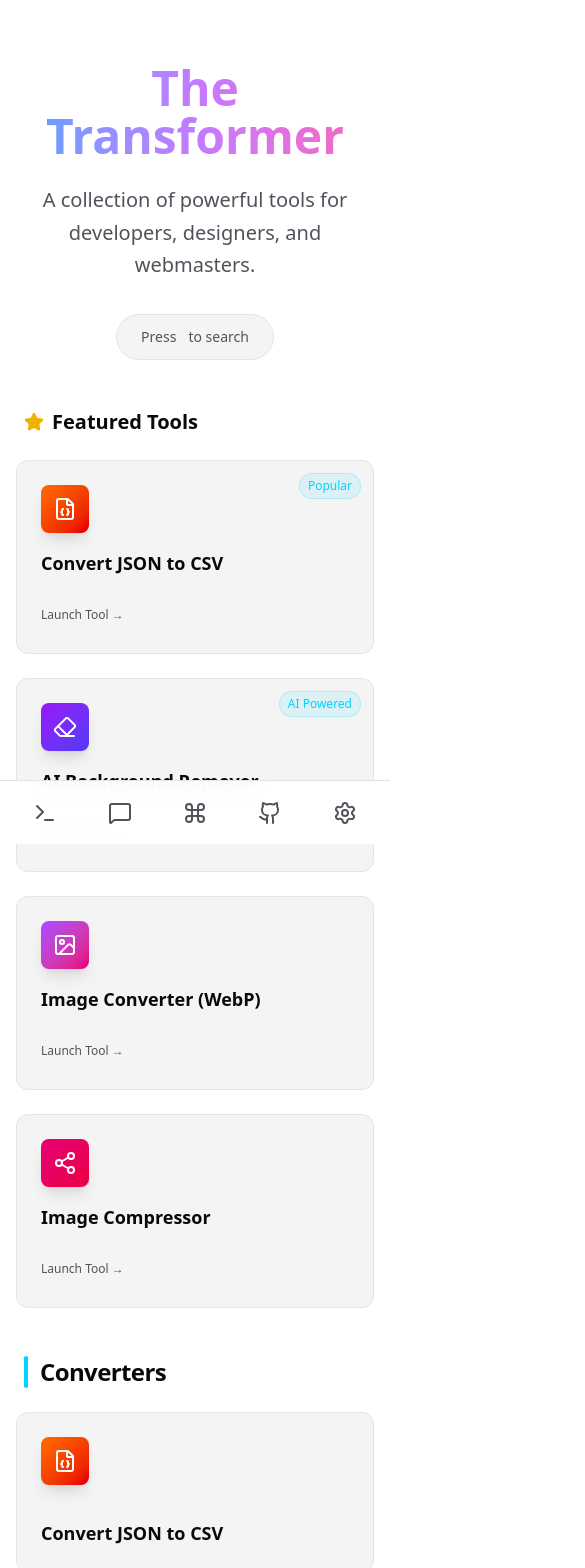
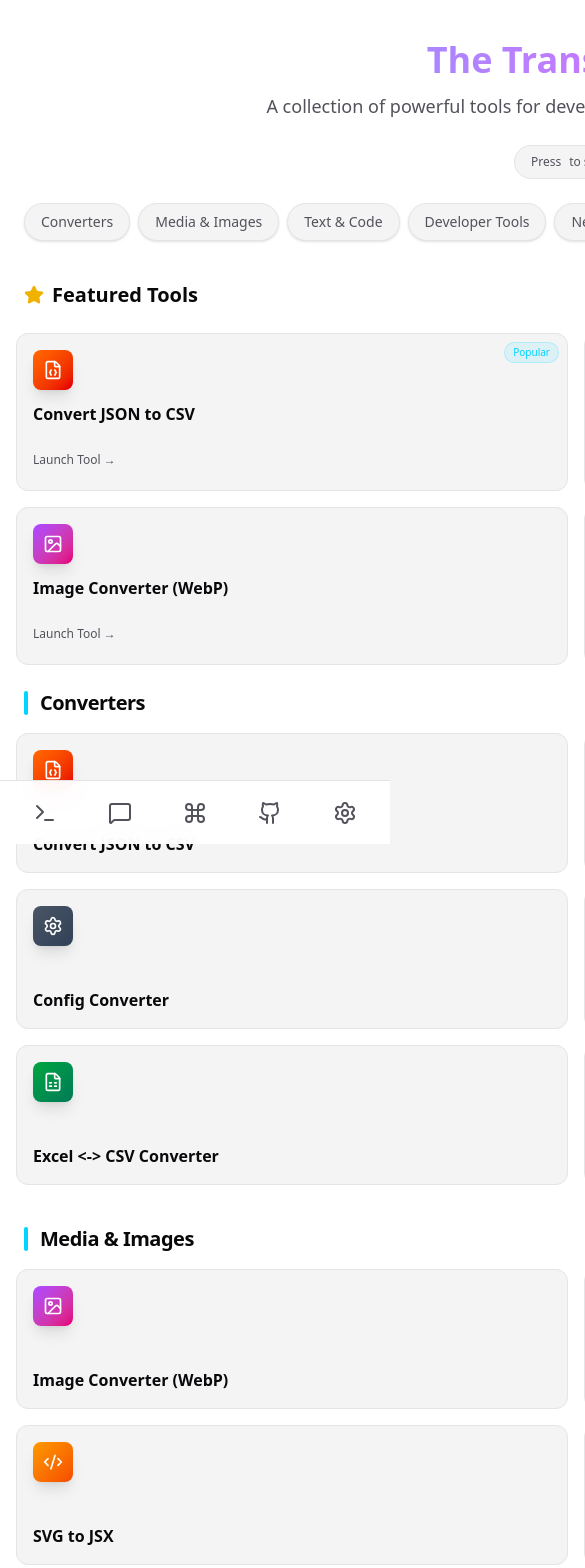
Before and after one commit to BilalisTheBack/transformer, a React (Vite) app: page / in a window 390 px wide. Shown: the top 1568 px of the page, 585 px wide, since content can reach past the window. Built offline with nearby package versions, Linux system fonts and the light colour scheme.

Commit message:
UI: Optimize mobile experience with 2-column grid and category scroller

```diff
--- a/src/features/home/Home.tsx
+++ b/src/features/home/Home.tsx
@@ -534,14 +534,14 @@ export default function Home() {
   ];
 
   return (
-    <div className="max-w-7xl mx-auto space-y-12 pb-24 animate-in fade-in duration-500">
+    <div className="max-w-7xl mx-auto space-y-6 md:space-y-12 pb-24 animate-in fade-in duration-500">
       {/* Hero Section */}
-      <div className="text-center space-y-8 pt-12">
-        <div className="space-y-4">
-          <h1 className="text-5xl md:text-7xl font-bold bg-clip-text text-transparent bg-gradient-to-r from-blue-400 via-purple-400 to-pink-400 pb-2">
+      <div className="text-center space-y-6 md:space-y-8 pt-6 md:pt-12">
+        <div className="space-y-2 md:space-y-4">
+          <h1 className="text-4xl md:text-7xl font-bold bg-clip-text text-transparent bg-gradient-to-r from-blue-400 via-purple-400 to-pink-400 pb-1 md:pb-2">
             The Transformer
           </h1>
-          <p className="text-xl text-app-text-sub max-w-2xl mx-auto leading-relaxed">
+          <p className="text-lg md:text-xl text-app-text-sub max-w-2xl mx-auto leading-relaxed px-4">
             {t("home.subtitle")}
           </p>
         </div>
@@ -553,13 +553,32 @@ export default function Home() {
               new KeyboardEvent("keydown", { key: "k", metaKey: true })
             )
           }
-          className="inline-flex items-center gap-3 px-6 py-3 bg-app-panel border border-app-border rounded-full text-app-text-sub text-sm hover:border-app-primary/50 hover:shadow-lg hover:shadow-app-primary/10 transition-all cursor-pointer group"
+          className="inline-flex items-center gap-2 md:gap-3 px-4 py-2 md:px-6 md:py-3 bg-app-panel border border-app-border rounded-full text-app-text-sub text-xs md:text-sm hover:border-app-primary/50 hover:shadow-lg hover:shadow-app-primary/10 transition-all cursor-pointer group"
         >
           <span>{t("common.press")}</span>
           <kbd className="hidden sm:inline-flex h-6 items-center gap-1 rounded border border-app-border bg-app-bg px-2 font-mono text-[10px] font-medium text-app-text-sub group-hover:border-app-primary/50 group-hover:text-app-text transition-colors">
             <span className="text-xs">⌘</span>K
           </kbd>
           <span>{t("common.to_search")}</span>
+        </div>
+      </div>
+
+      {/* Category Quick Scroller */}
+      <div className="flex overflow-x-auto pb-4 px-2 no-scrollbar -mx-4 md:mx-0 mask-fade-right">
+        <div className="flex gap-2 px-4 md:px-0">
+          {sections.map((section) => (
+            <button
+              key={section.id}
+              onClick={() => {
+                document
+                  .getElementById(`section-${section.id}`)
+                  ?.scrollIntoView({ behavior: "smooth", block: "start" });
+              }}
+              className="whitespace-nowrap px-4 py-2 bg-app-panel border border-app-border rounded-full text-sm font-medium text-app-text-sub hover:text-app-primary hover:border-app-primary/50 transition-all shadow-sm"
+            >
+              {section.title}
+            </button>
+          ))}
         </div>
       </div>
 
@@ -572,7 +591,7 @@ export default function Home() {
               {t("recent_tools_favorites", "Favorites")}
             </h2>
           </div>
-          <div className="grid grid-cols-1 sm:grid-cols-2 lg:grid-cols-4 xl:grid-cols-5 gap-4">
+          <div className="grid grid-cols-2 sm:grid-cols-2 lg:grid-cols-4 xl:grid-cols-5 gap-3 md:gap-4">
             {sections
               .flatMap((s) => s.tools)
               .filter((tool) => favorites.includes(tool.id))
@@ -580,14 +599,14 @@ export default function Home() {
                 <Link
                   key={tool.id}
                   to={tool.path}
-                  className="group relative flex flex-col p-6 bg-app-panel border border-app-border rounded-xl hover:border-app-primary/50 hover:shadow-xl hover:-translate-y-1 transition-all duration-300"
+                  className="group relative flex flex-col p-4 md:p-6 bg-app-panel border border-app-border rounded-xl hover:border-app-primary/50 hover:shadow-xl hover:-translate-y-1 transition-all duration-300"
                 >
                   <div
-                    className={`w-12 h-12 rounded-lg bg-gradient-to-br ${tool.color} flex items-center justify-center text-white mb-4 shadow-lg group-hover:scale-110 transition-transform duration-300`}
+                    className={`w-10 h-10 md:w-12 md:h-12 rounded-lg bg-gradient-to-br ${tool.color} flex items-center justify-center text-white mb-3 md:mb-4 shadow-lg group-hover:scale-110 transition-transform duration-300`}
                   >
-                    <tool.icon className="w-6 h-6" />
+                    <tool.icon className="w-5 h-5 md:w-6 md:h-6" />
                   </div>
-                  <h3 className="text-lg font-semibold mb-2 group-hover:text-app-primary transition-colors">
+                  <h3 className="text-base md:text-lg font-semibold mb-1 md:mb-2 group-hover:text-app-primary transition-colors line-clamp-1">
                     {tool.title}
                   </h3>
                   <div className="mt-auto pt-4 flex items-center justify-between">
@@ -627,7 +646,7 @@ export default function Home() {
               {t("clear")}
             </button>
           </div>
-          <div className="grid grid-cols-1 sm:grid-cols-2 lg:grid-cols-4 xl:grid-cols-5 gap-4">
+          <div className="grid grid-cols-2 sm:grid-cols-2 lg:grid-cols-4 xl:grid-cols-5 gap-3 md:gap-4">
             {sections
               .flatMap((s) => s.tools)
               .filter((tool) => recentTools.some((rt) => rt.path === tool.path))
@@ -636,14 +655,14 @@ export default function Home() {
                 <Link
                   key={tool.id}
                   to={tool.path}
-                  className="group relative flex flex-col p-6 bg-app-panel border border-app-border rounded-xl hover:border-app-primary/50 hover:shadow-xl hover:-translate-y-1 transition-all duration-300"
+                  className="group relative flex flex-col p-4 md:p-6 bg-app-panel border border-app-border rounded-xl hover:border-app-primary/50 hover:shadow-xl hover:-translate-y-1 transition-all duration-300"
                 >
                   <div
-                    className={`w-12 h-12 rounded-lg bg-gradient-to-br ${tool.color} flex items-center justify-center text-white mb-4 shadow-lg group-hover:scale-110 transition-transform duration-300`}
+                    className={`w-10 h-10 md:w-12 md:h-12 rounded-lg bg-gradient-to-br ${tool.color} flex items-center justify-center text-white mb-3 md:mb-4 shadow-lg group-hover:scale-110 transition-transform duration-300`}
                   >
-                    <tool.icon className="w-6 h-6" />
+                    <tool.icon className="w-5 h-5 md:w-6 md:h-6" />
                   </div>
-                  <h3 className="text-lg font-semibold mb-2 group-hover:text-app-primary transition-colors">
+                  <h3 className="text-base md:text-lg font-semibold mb-1 md:mb-2 group-hover:text-app-primary transition-colors line-clamp-1">
                     {tool.title}
                   </h3>
                   <div className="mt-auto pt-4 flex items-center justify-between">
@@ -682,7 +701,7 @@ export default function Home() {
           <Star className="w-5 h-5 text-yellow-500 fill-yellow-500" />
           {t("featured_tools")}
         </h2>
-        <div className="grid grid-cols-1 sm:grid-cols-2 lg:grid-cols-4 gap-6">
+        <div className="grid grid-cols-2 sm:grid-cols-2 lg:grid-cols-4 gap-4 md:gap-6">
           {[
             {
               id: "json-csv",
@@ -718,19 +737,19 @@ export default function Home() {
             <Link
               key={tool.id}
               to={tool.path}
-              className="group relative flex flex-col p-6 bg-app-panel border border-app-border rounded-xl hover:border-app-primary/50 hover:shadow-xl hover:-translate-y-1 transition-all duration-300"
+              className="group relative flex flex-col p-4 md:p-6 bg-app-panel border border-app-border rounded-xl hover:border-app-primary/50 hover:shadow-xl hover:-translate-y-1 transition-all duration-300"
             >
               {tool.badge && (
-                <div className="absolute top-3 right-3 px-2 py-1 bg-app-primary/10 text-app-primary text-xs font-medium rounded-full border border-app-primary/20">
+                <div className="absolute top-2 right-2 md:top-3 md:right-3 px-2 py-0.5 md:py-1 bg-app-primary/10 text-app-primary text-[10px] md:text-xs font-medium rounded-full border border-app-primary/20">
                   {tool.badge}
                 </div>
               )}
               <div
-                className={`w-12 h-12 rounded-lg bg-gradient-to-br ${tool.color} flex items-center justify-center text-white mb-4 shadow-lg group-hover:scale-110 transition-transform duration-300`}
+                className={`w-10 h-10 md:w-12 md:h-12 rounded-lg bg-gradient-to-br ${tool.color} flex items-center justify-center text-white mb-3 md:mb-4 shadow-lg group-hover:scale-110 transition-transform duration-300`}
               >
-                <tool.icon className="w-6 h-6" />
+                <tool.icon className="w-5 h-5 md:w-6 md:h-6" />
               </div>
-              <h3 className="text-lg font-semibold mb-2 group-hover:text-app-primary transition-colors">
+              <h3 className="text-base md:text-lg font-semibold mb-1 md:mb-2 group-hover:text-app-primary transition-colors line-clamp-1">
                 {tool.title}
               </h3>
               <div className="mt-auto pt-4 flex items-center justify-between">
@@ -761,27 +780,31 @@ export default function Home() {
       </div>
 
       {/* Tools Grid */}
-      <div className="space-y-16">
+      <div className="space-y-10 md:space-y-16">
         {sections.map((section) => (
-          <div key={section.id} className="space-y-6">
+          <div
+            key={section.id}
+            id={`section-${section.id}`}
+            className="space-y-4 md:space-y-6 scroll-mt-24 md:scroll-mt-6"
+          >
             <div className="flex items-center gap-3 px-2">
-              <div className="h-8 w-1 bg-app-primary rounded-full" />
-              <h2 className="text-2xl font-bold tracking-tight">
+              <div className="h-6 md:h-8 w-1 bg-app-primary rounded-full" />
+              <h2 className="text-xl md:text-2xl font-bold tracking-tight">
                 {section.title}
               </h2>
             </div>
-            <div className="grid grid-cols-1 sm:grid-cols-2 lg:grid-cols-3 xl:grid-cols-4 gap-6">
+            <div className="grid grid-cols-2 sm:grid-cols-2 lg:grid-cols-3 xl:grid-cols-4 gap-4 md:gap-6">
               {section.tools.map((tool) => (
                 <Link
                   key={tool.id}
                   to={tool.path}
-                  className="group relative flex flex-col p-6 bg-app-panel border border-app-border rounded-xl hover:border-app-primary/50 hover:shadow-xl hover:-translate-y-1 transition-all duration-300 min-h-[160px]"
+                  className="group relative flex flex-col p-4 md:p-6 bg-app-panel border border-app-border rounded-xl hover:border-app-primary/50 hover:shadow-xl hover:-translate-y-1 transition-all duration-300 min-h-[140px] md:min-h-[160px]"
                 >
-                  <div className="flex items-start justify-between mb-4">
+                  <div className="flex items-start justify-between mb-3 md:mb-4">
                     <div
-                      className={`w-12 h-12 rounded-lg bg-gradient-to-br ${tool.color} flex items-center justify-center text-white shadow-lg group-hover:scale-110 transition-transform duration-300`}
+                      className={`w-10 h-10 md:w-12 md:h-12 rounded-lg bg-gradient-to-br ${tool.color} flex items-center justify-center text-white shadow-lg group-hover:scale-110 transition-transform duration-300`}
                     >
-                      <tool.icon className="w-6 h-6" />
+                      <tool.icon className="w-5 h-5 md:w-6 md:h-6" />
                     </div>
                     <button
                       onClick={(e) => {
@@ -803,7 +826,7 @@ export default function Home() {
                       />
                     </button>
                   </div>
-                  <h3 className="text-lg font-semibold mt-auto group-hover:text-app-primary transition-colors">
+                  <h3 className="text-base md:text-lg font-semibold mt-auto group-hover:text-app-primary transition-colors line-clamp-1">
                     {tool.title}
                   </h3>
                 </Link>
--- a/src/index.css
+++ b/src/index.css
@@ -71,3 +71,20 @@ body {
 .custom-scrollbar::-webkit-scrollbar-thumb:hover {
   background-color: var(--text-passive);
 }
+
+/* Hide scrollbar for Chrome, Safari and Opera */
+.no-scrollbar::-webkit-scrollbar {
+  display: none;
+}
+
+/* Hide scrollbar for IE, Edge and Firefox */
+.no-scrollbar {
+  -ms-overflow-style: none; /* IE and Edge */
+  scrollbar-width: none; /* Firefox */
+}
+
+/* Fade mask for horizontal scrolling */
+.mask-fade-right {
+  mask-image: linear-gradient(to right, black 90%, transparent 100%);
+  -webkit-mask-image: linear-gradient(to right, black 90%, transparent 100%);
+}
```
